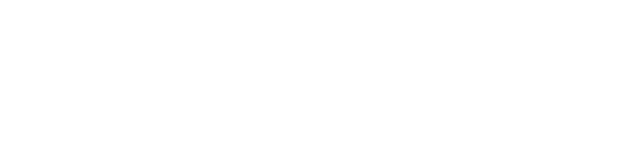
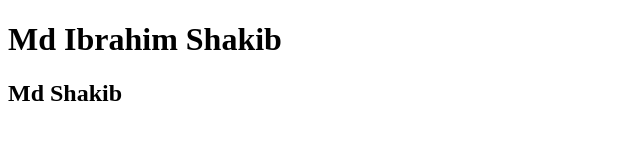
Before and after one commit to Shakib8448/portfolio, a plain HTML site: page index.html in a window 1280 px wide. Shown: the whole page, without its empty margins (0-640 px from the left). Drawn offline with Linux system fonts and the light colour scheme.

Commit message:
added header

```diff
--- a/index.html
+++ b/index.html
@@ -6,6 +6,7 @@
     <title>Md Ibrahim Shakib</title>
 </head>
 <body>
-
+    <h1>Md Ibrahim Shakib</h1>
+    <h2>Md Shakib</h2>
 </body>
 </html>
```
